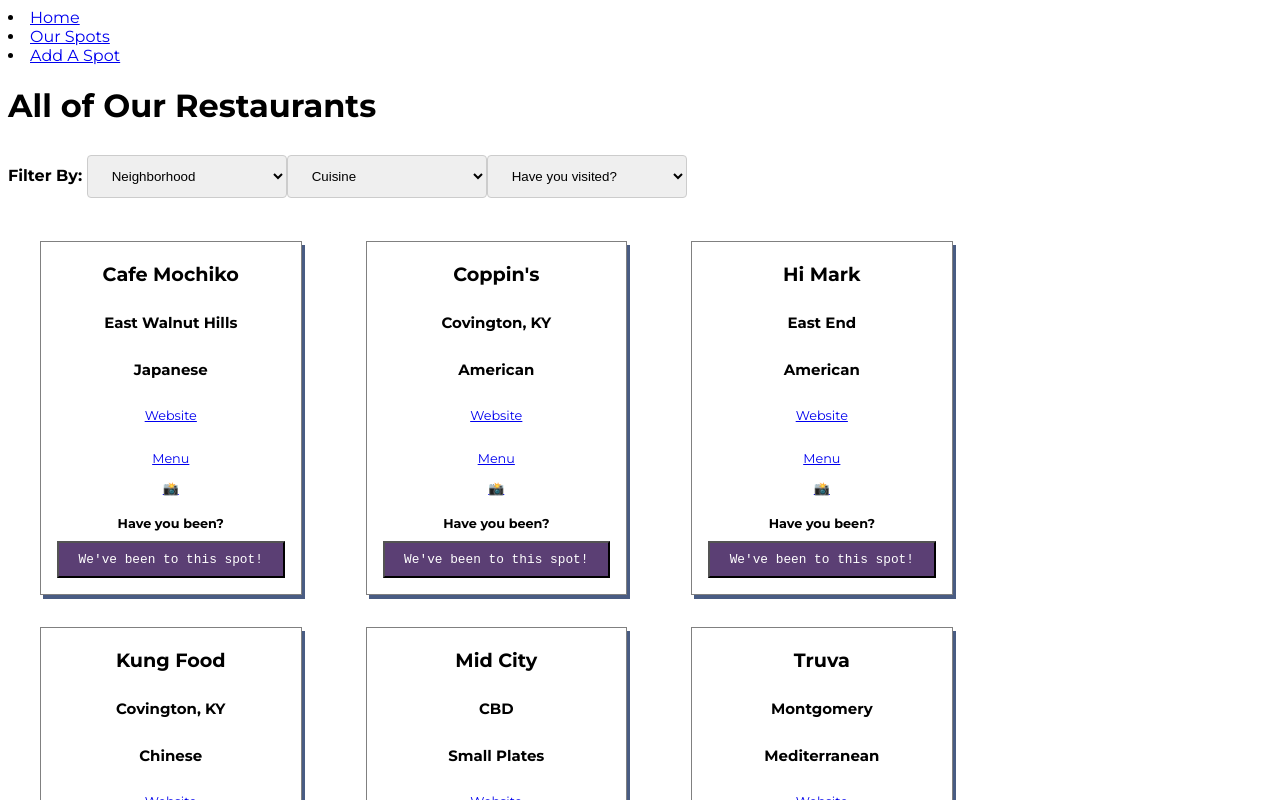
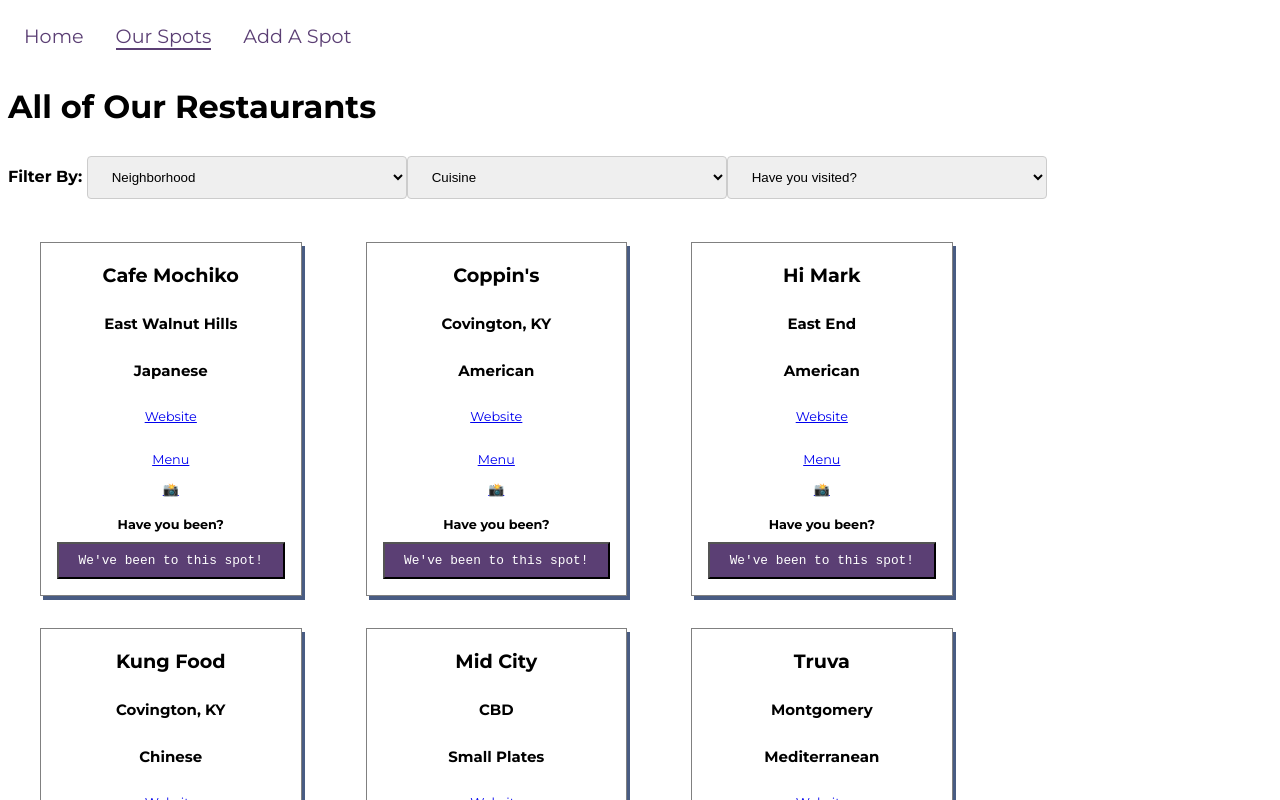
Before and after one commit to HannahChristmas/cincy-eats-react-phase-2, a React (Create React App) app: page /restaurants in a window 1280 px wide. Shown: the top 800 px of the page. Built offline with nearby package versions, Linux system fonts and the light colour scheme; data requests are answered from the project's data file.

Commit message:
Style Navbar
Style navbar with hover and click

```diff
--- a/src/components/NavBar.js
+++ b/src/components/NavBar.js
@@ -3,17 +3,11 @@
 
 function NavBar() {
     return (
-        <div>
-           <li>
+        <nav>
                 <NavLink to ="/" exact>Home</NavLink>
-            </li>
-            <li>
                 <NavLink to ="/restaurants">Our Spots</NavLink>
-            </li>
-            <li>
                 <NavLink to ="/add">Add A Spot</NavLink>
-            </li>
-        </div>
+        </nav>
     )
 }
 
--- a/src/index.css
+++ b/src/index.css
@@ -73,5 +73,30 @@
 }
 
 .dropdown-filter {
-  width: 200px;
+  width: 20rem;
 }
+
+nav {
+  background-color: white;
+}
+
+nav a {
+  display: inline-block;
+  margin: 1rem;
+  padding: rem;
+  text-decoration: none;
+  font-size: 1.2em;
+  color: #5b3f74;
+  transition: 0.1s;
+}
+
+nav a:hover,
+nav a:active {
+  color: black;
+  border-bottom: 2px solid #5b3f74;;
+}
+
+nav a.active {
+  color: #5b3f74;
+  border-bottom: 2px solid #5b3f74;;
+}
```
